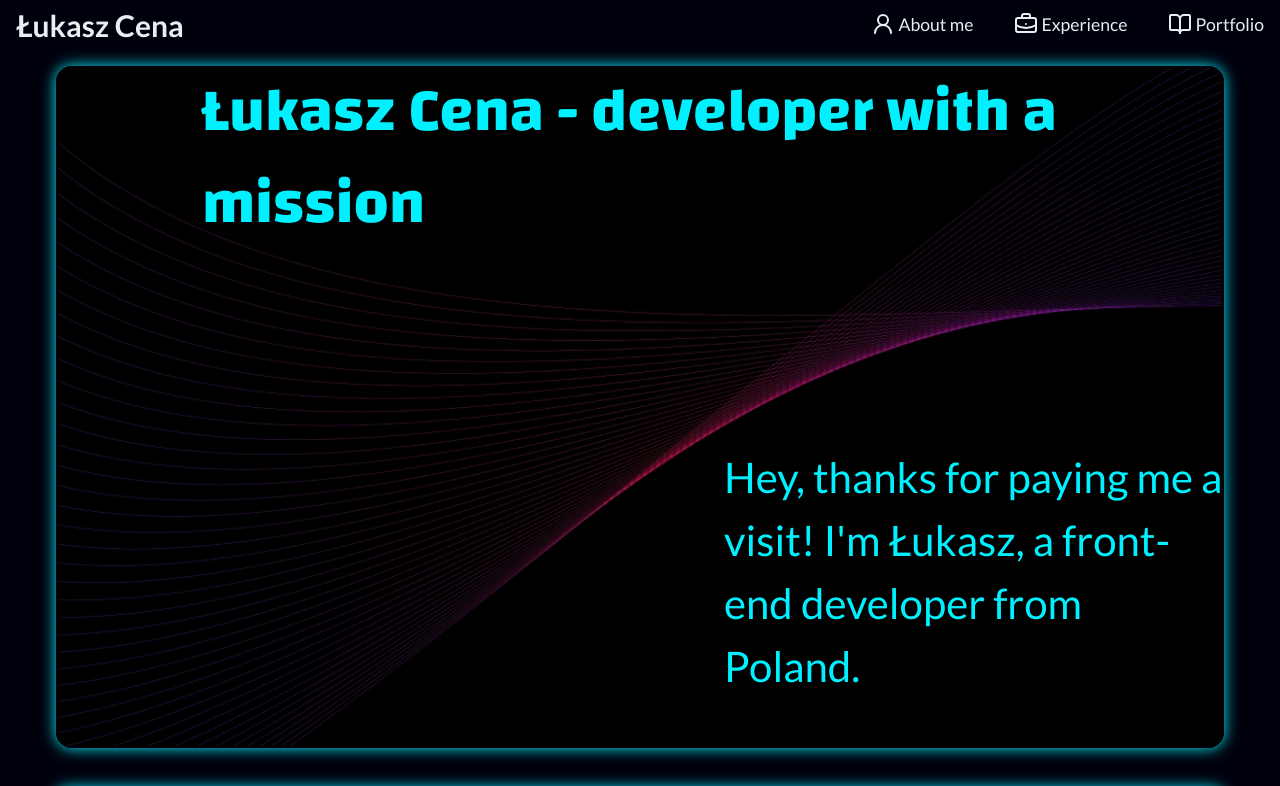
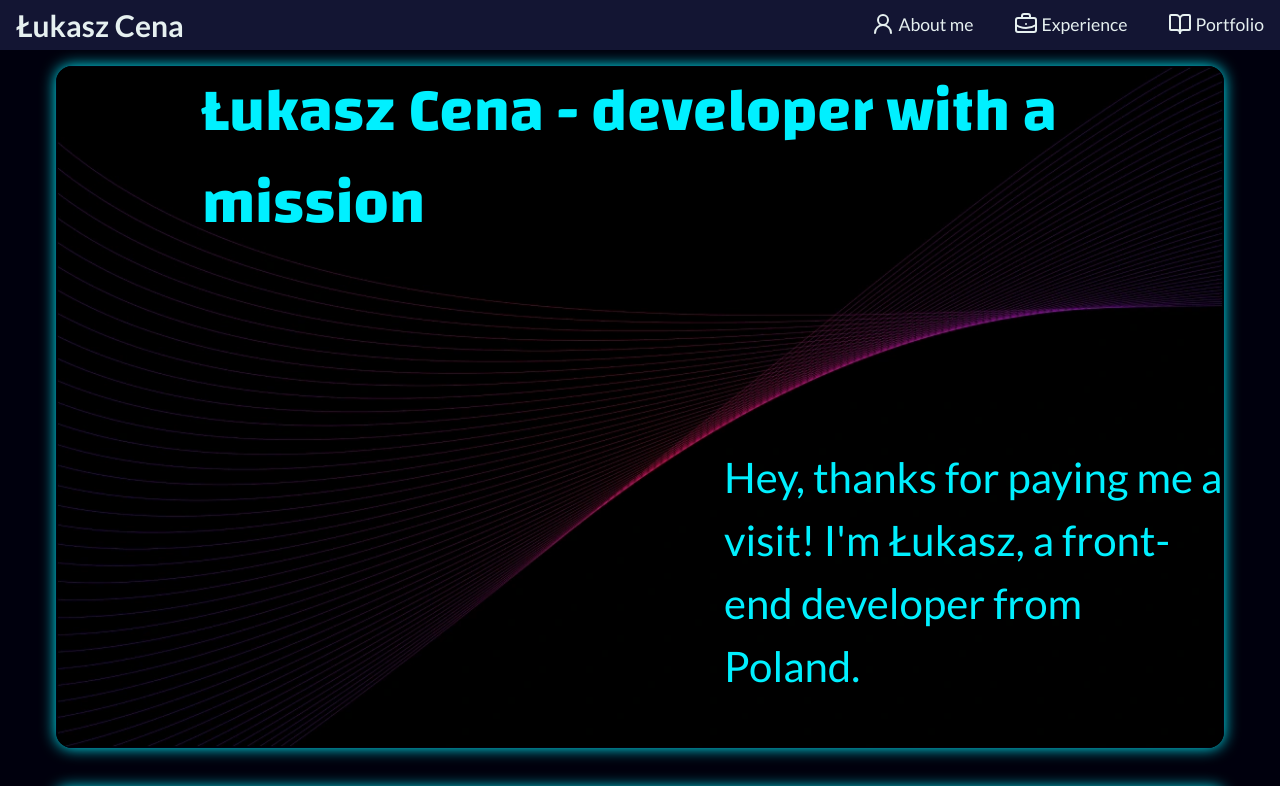
Before and after one commit to LukCen/LBJPortfolio, a Vue app: page / in a window 1280 px wide. Shown: the top 786 px of the page. Built offline with nearby package versions, Linux system fonts and the light colour scheme.

Commit message:
nav changed to sticky

```diff
--- a/src/App.vue
+++ b/src/App.vue
@@ -8,7 +8,8 @@ import Navbar from './components/Navbar.vue';
 
 <template>
   <Navbar />
-  <main class="flex flex-col gap-10 w-screen desktop:max-w-[1200px] px-4 items-center mx-auto desktop:mt-4 mb-2">
+  <main
+    class="flex flex-col gap-10 w-screen desktop:max-w-[1200px] px-2 desktop:px-4 items-center mx-auto desktop:mt-4 mb-2">
     <HeroSection />
     <AboutMe />
   </main>
--- a/src/components/HeroSection.vue
+++ b/src/components/HeroSection.vue
@@ -1,5 +1,5 @@
 <template>
-  <section aria-label="Information about the website" class="text-primary shadow-primary  rounded-2xl overflow-hidden">
+  <section aria-label="Information about the website" class="text-primary shadow-primary rounded-2xl overflow-hidden">
     <div class="hero-banner relative">
       <picture>
         <source media="(min-width: 1200px)" srcset="/assets/hero_bg_desktop.webp">
--- a/src/components/Navbar.vue
+++ b/src/components/Navbar.vue
@@ -13,7 +13,7 @@ console.log(isDesktop.value)
 </script>
 
 <template>
-  <nav class="min-h-[50px] w-screen bg-dark flex justify-between text-light items-center px-4 z-10">
+  <nav class="min-h-[50px] w-screen bg-medium flex sticky top-0 justify-between text-light items-center px-4 z-10">
     <span class="text-3xl font-bold">Łukasz Cena</span>
     <button v-if="!isDesktop" class="btn-menu-close w-fit self-end" @click="throttleClick">
       <MenuIcon :size="64" v-if="!menuActive" />
```
